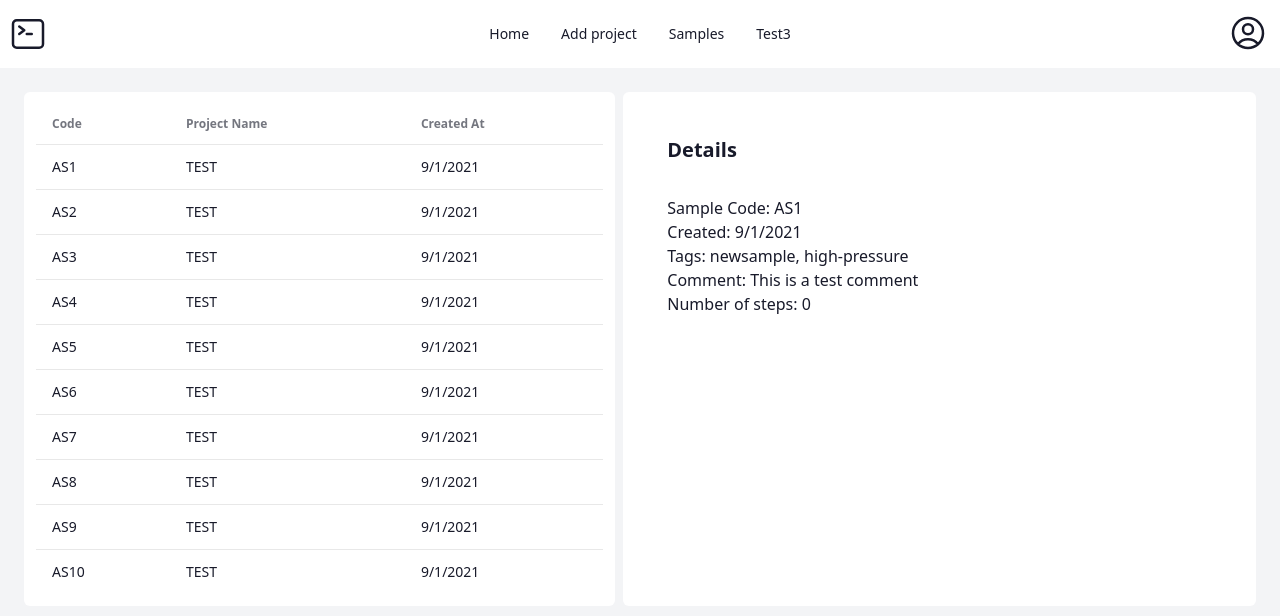
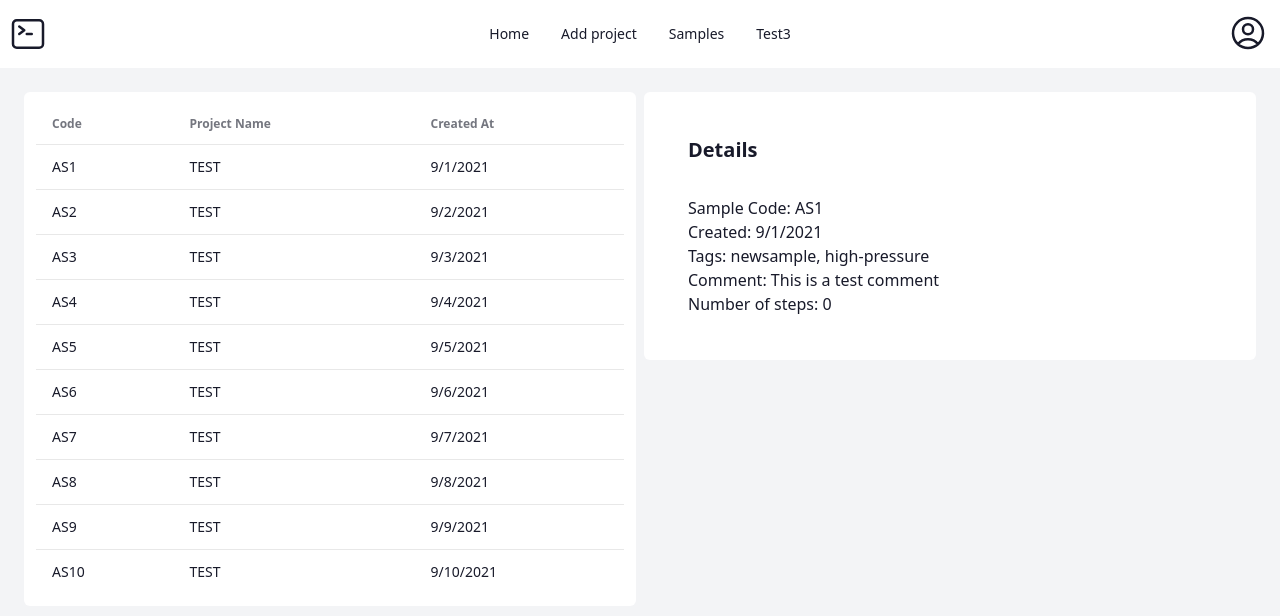
Before and after one commit to goluch/TERMINAL, a React (Vite) app in the folder Client/: page /samples in a window 1280 px wide. Shown: the top 616 px of the page. Built offline with nearby package versions, Linux system fonts and the light colour scheme.

Commit message:
add sorting

```diff
--- a/Client/src/components/Samples/SamplesTable.tsx
+++ b/Client/src/components/Samples/SamplesTable.tsx
@@ -1,9 +1,11 @@
 import { SampleDto } from "../../api/terminalSchemas";
+import { useState, useEffect } from "react";
 import {
   getCoreRowModel,
   useReactTable,
   createColumnHelper,
   flexRender,
+  SortingState,
 } from "@tanstack/react-table";
 
 export interface SamplesTableProps {
@@ -29,15 +31,32 @@ const SamplesTable = (props: SamplesTableProps) => {
     }),
   ];
 
+  const [sorting, setSorting] = useState<SortingState>([]);
+
   const table = useReactTable({
     columns: columns,
     data: props.samplesData,
     getCoreRowModel: getCoreRowModel(),
+    state: {
+      sorting,
+    },
+    onSortingChange: setSorting,
   });
 
-  const handleClick = (code: string) => {
-    props.onChangeSampleDetails?.(code);
+  const handleClick = (code: string | null | undefined) => {
+    props.onChangeSampleDetails?.(code?.toString() ?? "");
   };
+
+  useEffect(() => {
+    const sortParam = sorting[0]?.id ?? "";
+    const orderParam = sorting[0]?.desc ? 0 : 1; // 0 - desc, 1 - asc (I'm not sure if this is correct)
+    console.log("Sorting: ", sortParam, orderParam);
+    let url = `http://localhost:5006/api/v1/samples`;
+    if (sortParam) {
+      url += `&orderBy=${sortParam}&orderDirection=${orderParam}`;
+    }
+    console.log("FETCH DATA:", url);
+  }, [sorting]);
 
   return (
     <div className="flex justify-center">
@@ -47,11 +66,22 @@ const SamplesTable = (props: SamplesTableProps) => {
             <tr key={headerGroup.id}>
               {headerGroup.headers.map((header) => (
                 <th key={header.id}>
-                  <div>
+                  <div
+                    {...{
+                      className: header.column.getCanSort()
+                        ? "cursor-pointer select-none"
+                        : "",
+                      onClick: header.column.getToggleSortingHandler(),
+                    }}
+                  >
                     {flexRender(
                       header.column.columnDef.header,
                       header.getContext(),
                     )}
+                    {{
+                      asc: " 🔼",
+                      desc: " 🔽",
+                    }[header.column.getIsSorted() as string] ?? null}
                   </div>
                 </th>
               ))}
--- a/Client/src/pages/SamplesPage.tsx
+++ b/Client/src/pages/SamplesPage.tsx
@@ -5,15 +5,15 @@ import SampleDetails from "../components/Samples/SampleDetails";
 
 const samplesData: SampleDto[] = [
   { code: "AS1", projectName: "TEST", createdAt: new Date("2021-09-01") },
-  { code: "AS2", projectName: "TEST", createdAt: new Date("2021-09-01") },
-  { code: "AS3", projectName: "TEST", createdAt: new Date("2021-09-01") },
-  { code: "AS4", projectName: "TEST", createdAt: new Date("2021-09-01") },
-  { code: "AS5", projectName: "TEST", createdAt: new Date("2021-09-01") },
-  { code: "AS6", projectName: "TEST", createdAt: new Date("2021-09-01") },
-  { code: "AS7", projectName: "TEST", createdAt: new Date("2021-09-01") },
-  { code: "AS8", projectName: "TEST", createdAt: new Date("2021-09-01") },
-  { code: "AS9", projectName: "TEST", createdAt: new Date("2021-09-01") },
-  { code: "AS10", projectName: "TEST", createdAt: new Date("2021-09-01") },
+  { code: "AS2", projectName: "TEST", createdAt: new Date("2021-09-02") },
+  { code: "AS3", projectName: "TEST", createdAt: new Date("2021-09-03") },
+  { code: "AS4", projectName: "TEST", createdAt: new Date("2021-09-04") },
+  { code: "AS5", projectName: "TEST", createdAt: new Date("2021-09-05") },
+  { code: "AS6", projectName: "TEST", createdAt: new Date("2021-09-06") },
+  { code: "AS7", projectName: "TEST", createdAt: new Date("2021-09-07") },
+  { code: "AS8", projectName: "TEST", createdAt: new Date("2021-09-08") },
+  { code: "AS9", projectName: "TEST", createdAt: new Date("2021-09-09") },
+  { code: "AS10", projectName: "TEST", createdAt: new Date("2021-09-10") },
 ];
 
 const SamplesPage = () => {
@@ -39,15 +39,17 @@ const SamplesPage = () => {
   };
 
   return (
-    <div className="flex justify-center  bg-gray-100 p-5">
-      <div className="flex-auto bg-white p-3 rounded-md m-1">
+    <div className="min-h-screen bg-gray-100">
+      <div className="flex justify-center p-5">
+        <div className="flex-1 bg-white p-3 rounded-md m-1">
           <SamplesTable
             samplesData={samplesData}
             onChangeSampleDetails={changeSampleDetails}
           />
         </div>
-      <div className="flex-auto bg-white p-3 rounded-md m-1">
+        <div className="flex-1 bg-white p-3 rounded-md m-1 self-start">
           <SampleDetails sampleDetails={sampleDetails} />
+        </div>
       </div>
     </div>
   );
```
Lines whose indentation alone changed are shown as unchanged.
